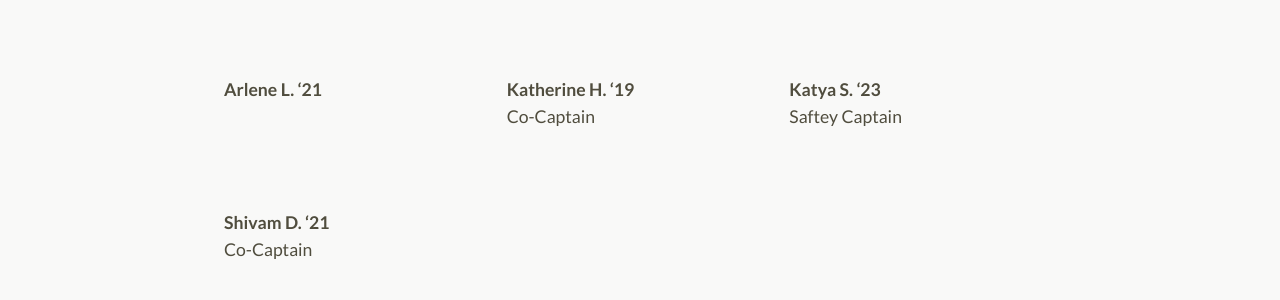
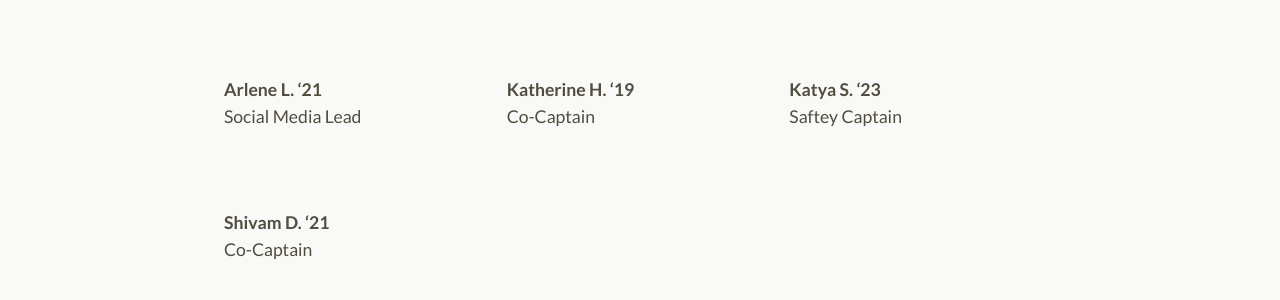
Before and after one commit to perSEVERE-5962/frc5962, a Jekyll site: the page built from about.md, in a window 1280 px wide. Shown: the part 1179-1479 px from the top of the page. Built offline with Jekyll 4.4.1, drawn with Linux system fonts in a browser that asks for light colours.

Commit message:
Updated Arlene L

```diff
--- a/_students/arlene-l.markdown
+++ b/_students/arlene-l.markdown
@@ -2,5 +2,6 @@
 title: Arlene L.
 date: 2019-04-26 13:40:00 Z
 name: Arlene L.
+role: Social Media Lead
 grad-year: 2021
 ---
```
